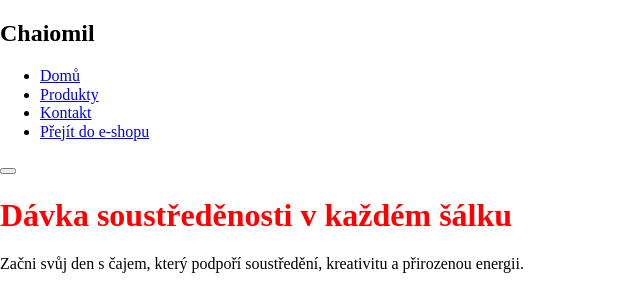
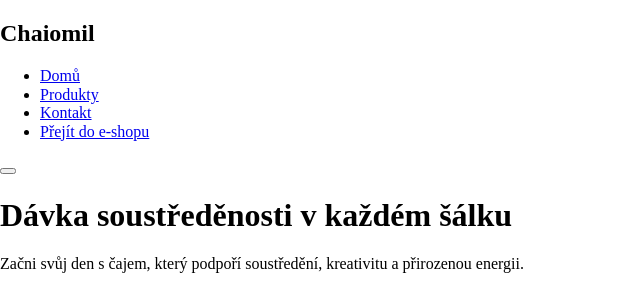
Before and after one commit to pslib-cz/2024-p2a-web-volnyprojekt-vitdobrovsky, a website built with Vite: page src/pages/index.html in a window 1280 px wide. Shown: the top 286 px of the page, without its empty margins (0-640 px from the left). Built offline with nearby package versions, Linux system fonts and the light colour scheme.

Commit message:
import fonts

```diff
--- a/src/styles/main.css
+++ b/src/styles/main.css
@@ -1,5 +1,4 @@
-@import "normalize.css/normalize.css";
+@layer reset, init;
 
-h1 {
-  color: red;
-}
+@import "normalize.css/normalize.css" layer(reset);
+@import url("https://fonts.googleapis.com/css2?family=Inter:ital,opsz,wght@0,14..32,100..900;1,14..32,100..900&family=Montserrat:ital,wght@0,100..900;1,100..900&display=swap") layer(reset);
```
